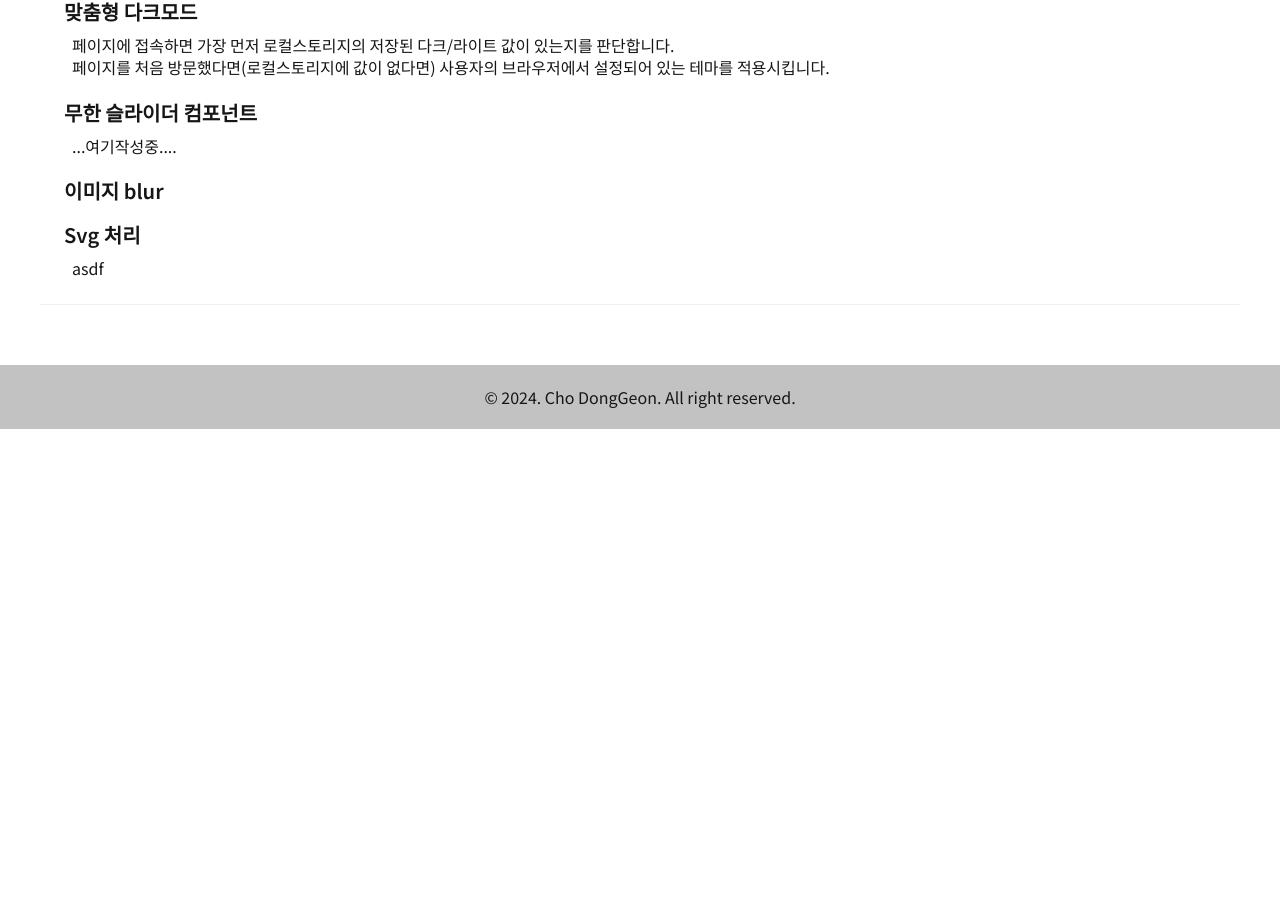
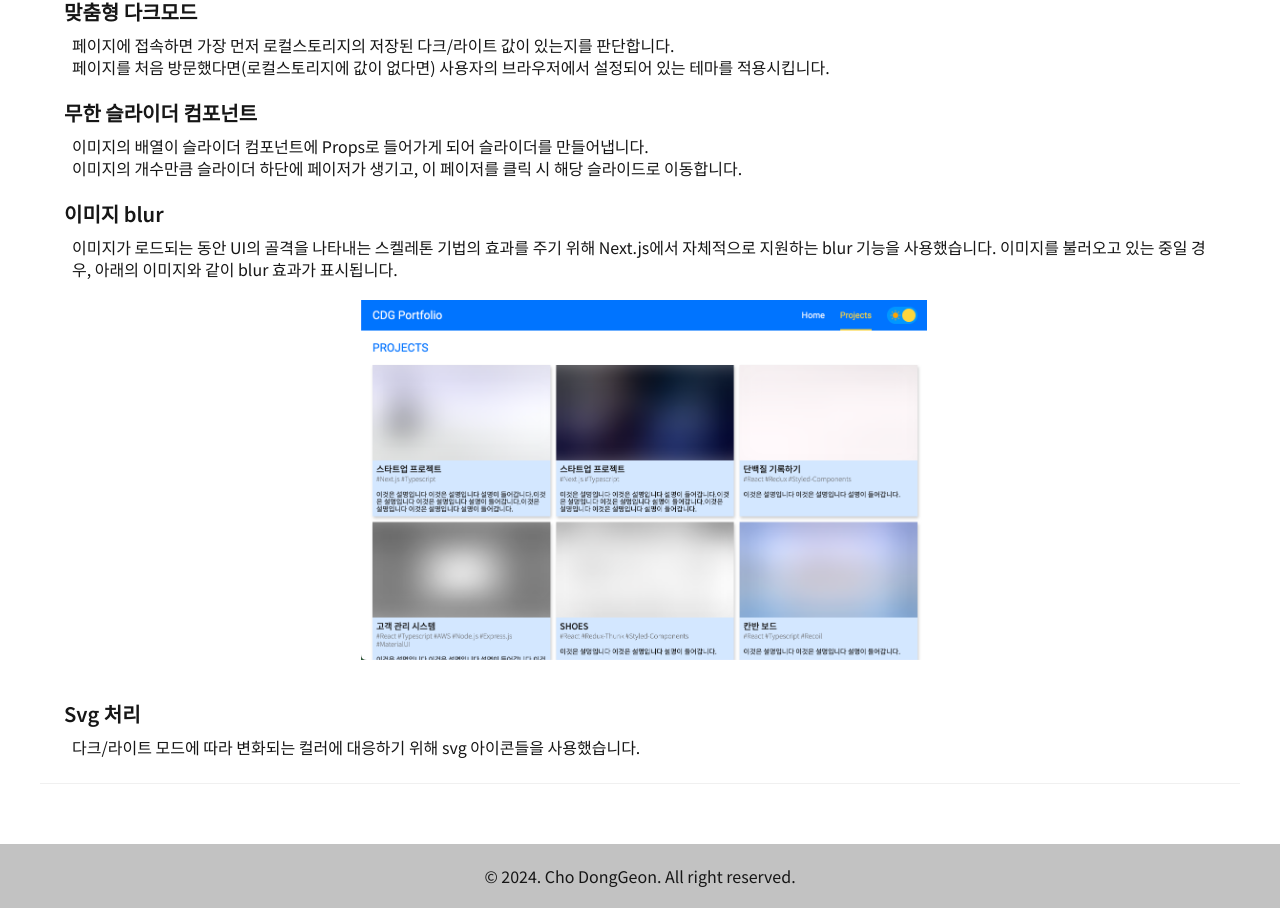
Before and after one commit to IPYURA/CDG-Portfolio-Next, a Next.js app: page /projects/myportfolio in a window 1280 px wide. Shown: the part 829-1737 px from the top of the page. Before the commit the page ends 1258 px from the top, so only its background shows below. Built offline with nearby package versions, Linux system fonts and the light colour scheme.

Commit message:
내용 모두 추가

```diff
--- a/app/projects/insight/page.tsx
+++ b/app/projects/insight/page.tsx
@@ -23,6 +23,10 @@ const Insight = () => {
       </div>
       <Description>
         <h2 className={styles.title}>[{insightData.title}]</h2>
+        <div className={styles.desc}>
+          *전체 코드를 공개할 수 없어 이미지, 텍스트 등이 교체된 개발 중간 단계
+          코드를 첨부합니다.
+        </div>
         <h3 className={styles.sectionTit}>수행한 업무</h3>
         <div className={styles.desc}>
           상단부분 Contact, Donate 모달 및 Form 유효성 검증과 유효성에 따른 UI
--- a/app/projects/myportfolio/page.tsx
+++ b/app/projects/myportfolio/page.tsx
@@ -4,6 +4,8 @@ import Description from "@/components/Detail/Description";
 import UsedStack from "@/components/Detail/UsedStack";
 import StackBadge from "@/components/Detail/StackBadge";
 import LinkGithub from "@/components/Detail/LinkGithub";
+import Image from "next/image";
+import blurImg from "@/public/images/projects/blur.png";
 
 import { portfolioData } from "@/projectData";
 
@@ -29,11 +31,29 @@ const MyPortfolio = () => {
           브라우저에서 설정되어 있는 테마를 적용시킵니다.
         </div>
         <h3 className={styles.sectionTit}>무한 슬라이더 컴포넌트</h3>
-        <div className={styles.desc}>...여기작성중....</div>
+        <div className={styles.desc}>
+          이미지의 배열이 슬라이더 컴포넌트에 Props로 들어가게 되어 슬라이더를
+          만들어냅니다.
+          <br />
+          이미지의 개수만큼 슬라이더 하단에 페이저가 생기고, 이 페이저를 클릭 시
+          해당 슬라이드로 이동합니다.
+        </div>
         <h3 className={styles.sectionTit}>이미지 blur</h3>
+        <div className={styles.desc}>
+          이미지가 로드되는 동안 UI의 골격을 나타내는 스켈레톤 기법의 효과를
+          주기 위해 Next.js에서 자체적으로 지원하는 blur 기능을 사용했습니다.
+          이미지를 불러오고 있는 중일 경우, 아래의 이미지와 같이 blur 효과가
+          표시됩니다.
+          <div className={styles.imgWrap}>
+            <Image src={blurImg} alt="descImg" />
+          </div>
+        </div>
         <h3 className={styles.sectionTit}>Svg 처리</h3>
 
-        <div className={styles.desc}>asdf</div>
+        <div className={styles.desc}>
+          다크/라이트 모드에 따라 변화되는 컬러에 대응하기 위해 svg 아이콘들을
+          사용했습니다.
+        </div>
       </Description>
     </div>
   );
--- a/app/projects/page.tsx
+++ b/app/projects/page.tsx
@@ -23,7 +23,7 @@ const Projects = () => {
             image={tnData.insight}
             title="스타트업 프로젝트"
             stacks="#Next.js #Typescript"
-            description="풀스택 개발자 1명과 함께 외주를 받아 개발한 스타트업 기업의 홈페이지입니다."
+            description="풀스택 개발자 1명, 디자이너 1명과 함께 외주를 받아 개발한 스타트업 기업의 홈페이지입니다."
           />
         </Link>
 
--- a/styles/detail.module.scss
+++ b/styles/detail.module.scss
@@ -164,5 +164,17 @@
     padding-left: 8px;
     padding-bottom: 12px;
     line-height: 1.4;
+    .imgWrap {
+      padding:20px 0;
+      width: 100%;
+      height: 400px;
+      display: flex;
+      align-items: center;
+      justify-content: center;
+      > img {
+        object-fit: contain;
+        height: 100%;
+      }
+    }
   }
 }
```
Also changed, not shown: public/images/projects/blur.png (added).
